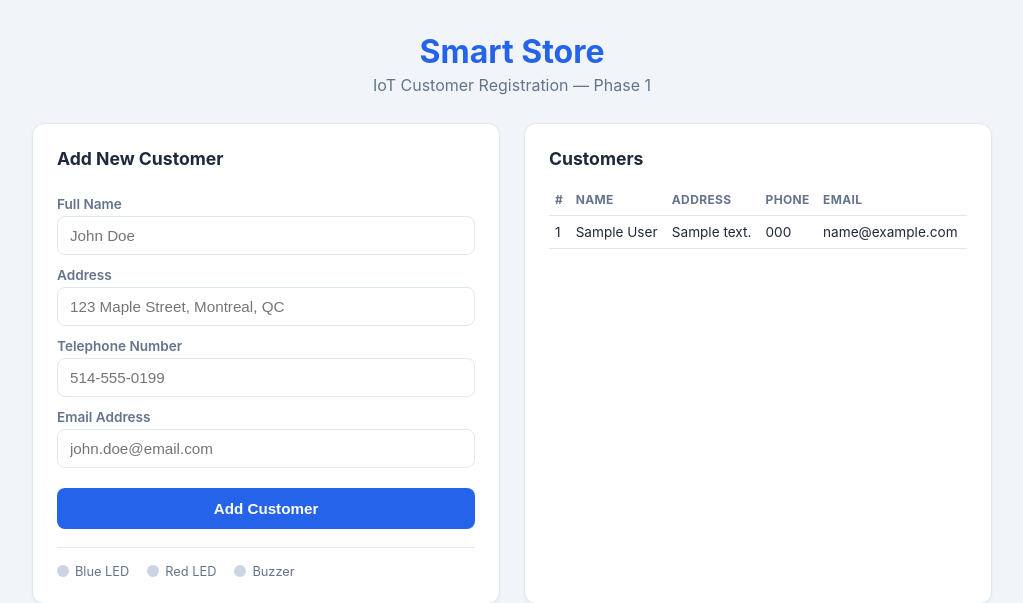
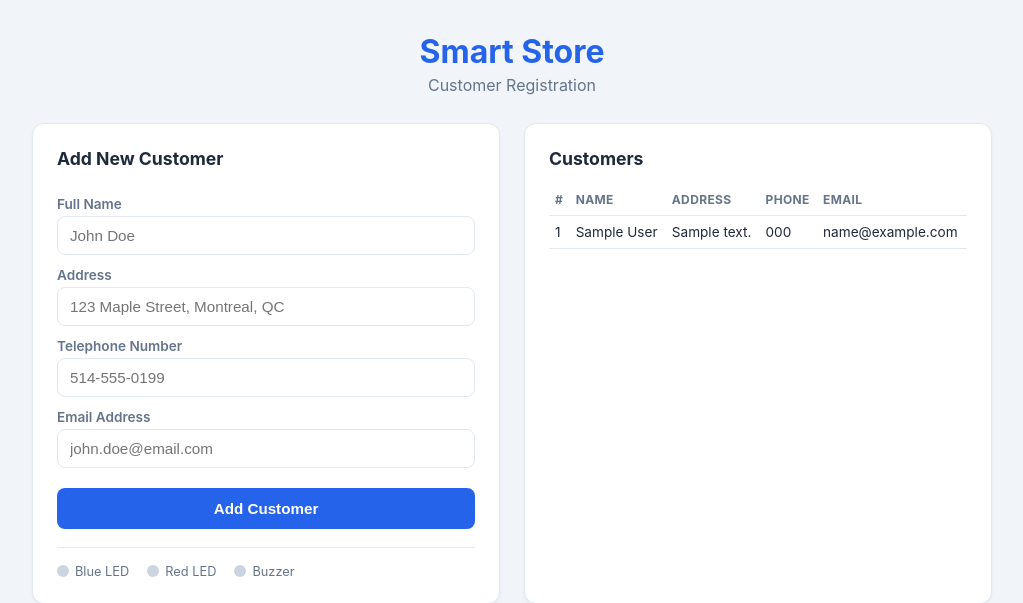
Before and after one commit to fatherxcracker/Smart-store, a Flask app: page / in a window 1280 px wide. Shown: the top 603 px of the page, without its empty margins (128-1151 px from the left). Run offline with Flask 3, Linux system fonts and the light colour scheme; tables that the repository leaves empty hold one stand-in row (values such as "Sample post").

Commit message:
Update subtitle in index.html for clarity

```diff
--- a/templates/index.html
+++ b/templates/index.html
@@ -11,7 +11,7 @@
     <div class="page">
         <header>
             <h1>Smart Store</h1>
-            <p class="subtitle">IoT Customer Registration &mdash; Phase 1</p>
+            <p class="subtitle">Customer Registration</p>
         </header>
 
         <main class="layout">
```
